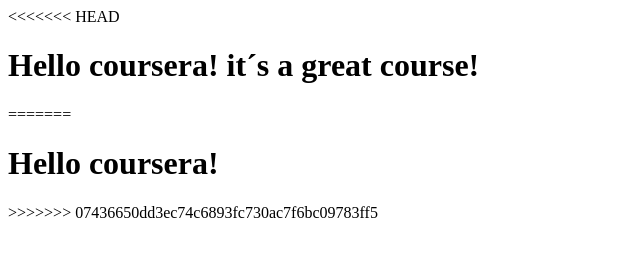
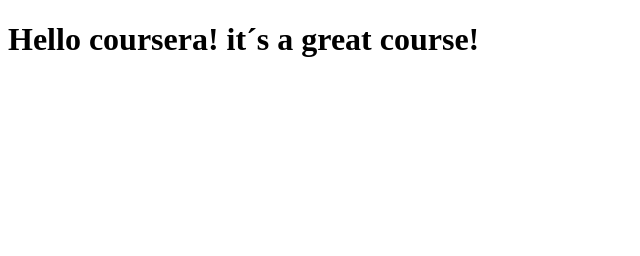
Before and after one commit to EnfIsmael/Coursera-test, a plain HTML site: page site/index.html in a window 1280 px wide. Shown: the whole page, without its empty margins (0-640 px from the left). Drawn offline with Linux system fonts and the light colour scheme.

Commit message:
outra alteraçã

```diff
--- a/site/index.html
+++ b/site/index.html
@@ -4,10 +4,6 @@
 	<title>Hello Coursera!</title>
 </head>
 <body>
-<<<<<<< HEAD
 	<h1>Hello coursera! it´s a great course!</h1>
-=======
-	<h1>Hello coursera!</h1>
->>>>>>> 07436650dd3ec74c6893fc730ac7f6bc09783ff5
 </body>
 </html>
```
